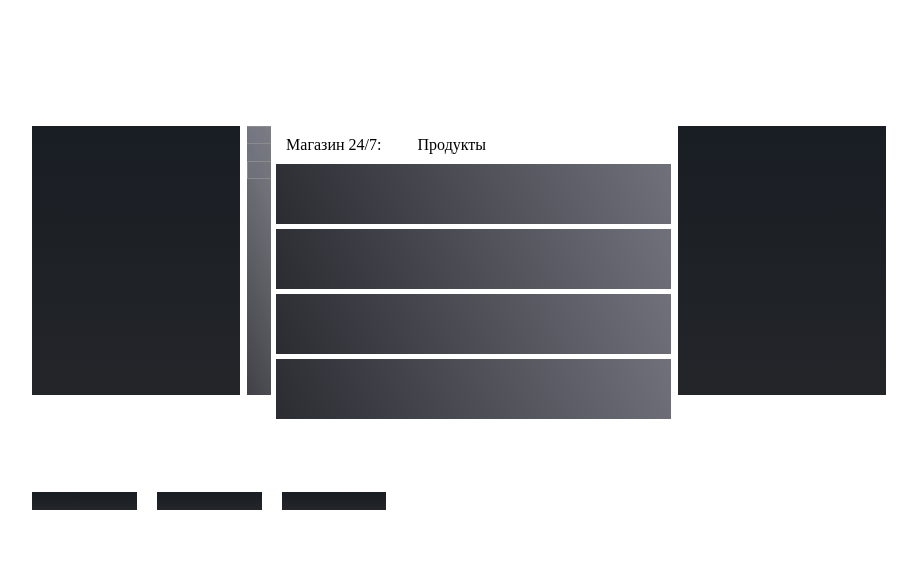
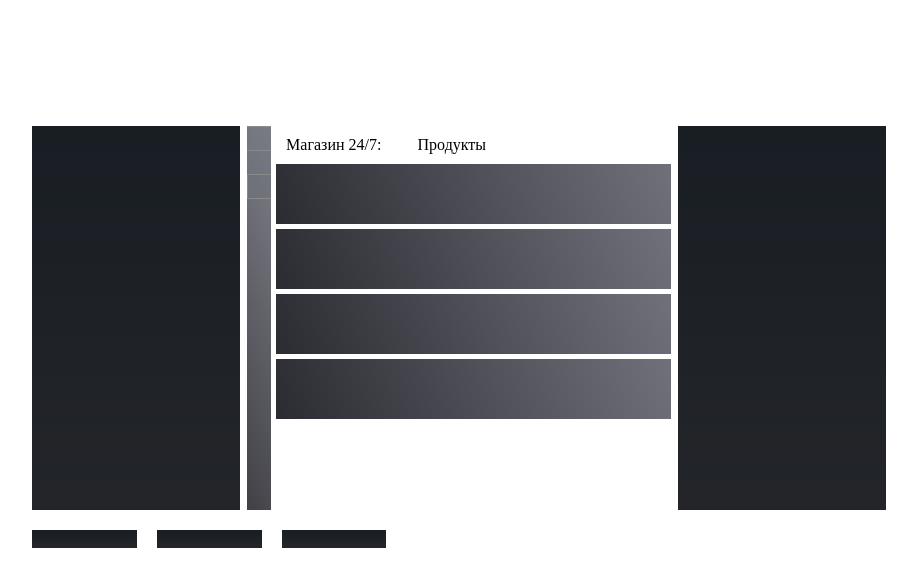
Before and after one commit to abysswalker1/work, a plain HTML site: page index.html in a window 1280 px wide. Shown: the whole page, without its empty margins (181-1098 px from the left). Drawn offline with Linux system fonts and the light colour scheme.

Commit message:
Initial commit

```diff
--- a/main.css
+++ b/main.css
@@ -9,7 +9,7 @@
 .shop {
   display: grid;
   grid-template-columns: repeat(4, 1fr);
-  grid-template-rows: 90%;
+  grid-template-rows: 30vmax;
   grid-gap: 7px;
 }
 .shop__preview {
--- a/style.less
+++ b/style.less
@@ -12,7 +12,7 @@
 .shop {
 	display: grid;
 	grid-template-columns: repeat(4, 1fr);
-	grid-template-rows: 90%;
+	grid-template-rows: 30vmax;
 	grid-gap: 7px;
 	&__preview {
 		background: linear-gradient(180deg, #191E24 0%, #232529 100%);
```
